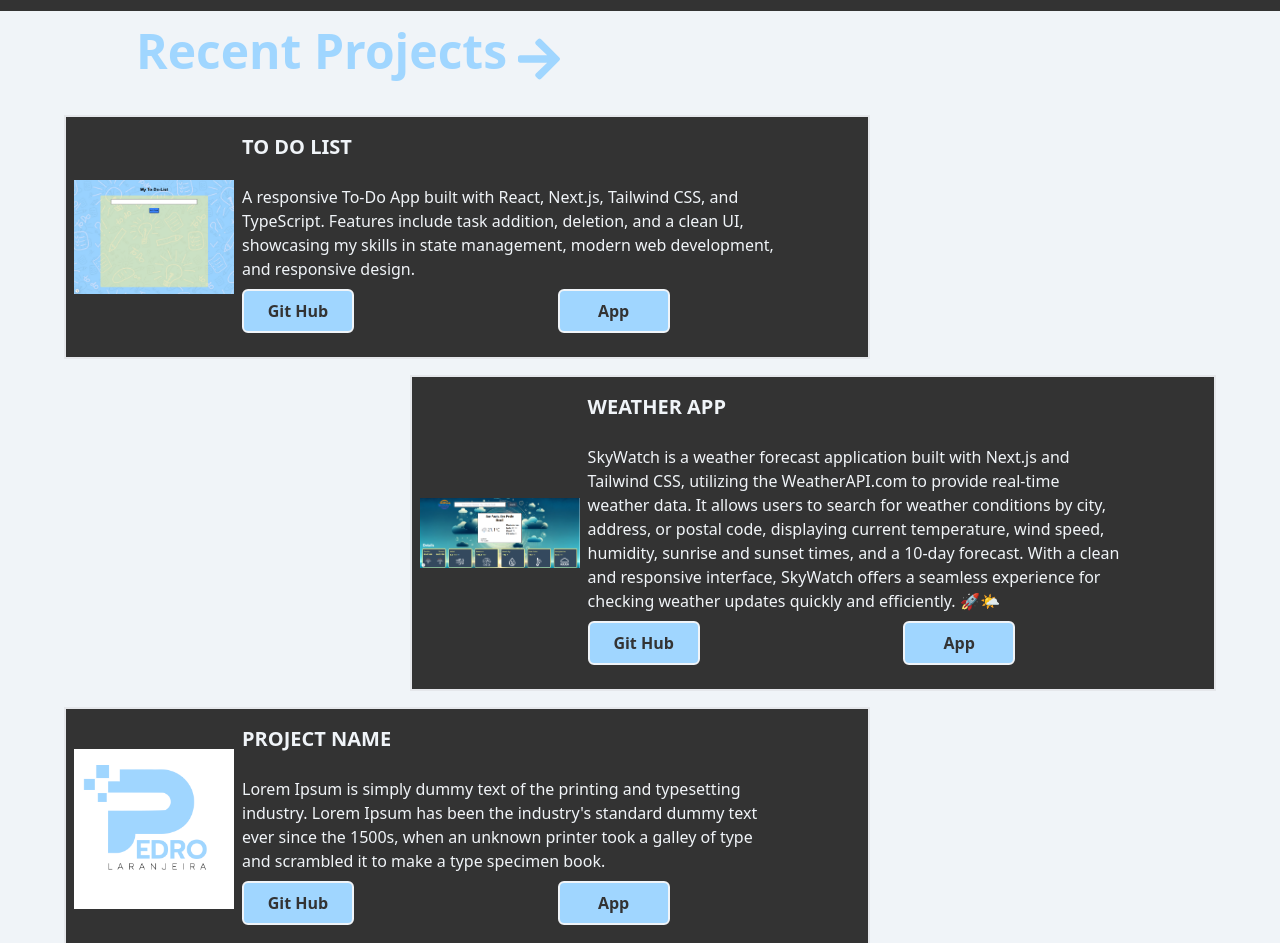
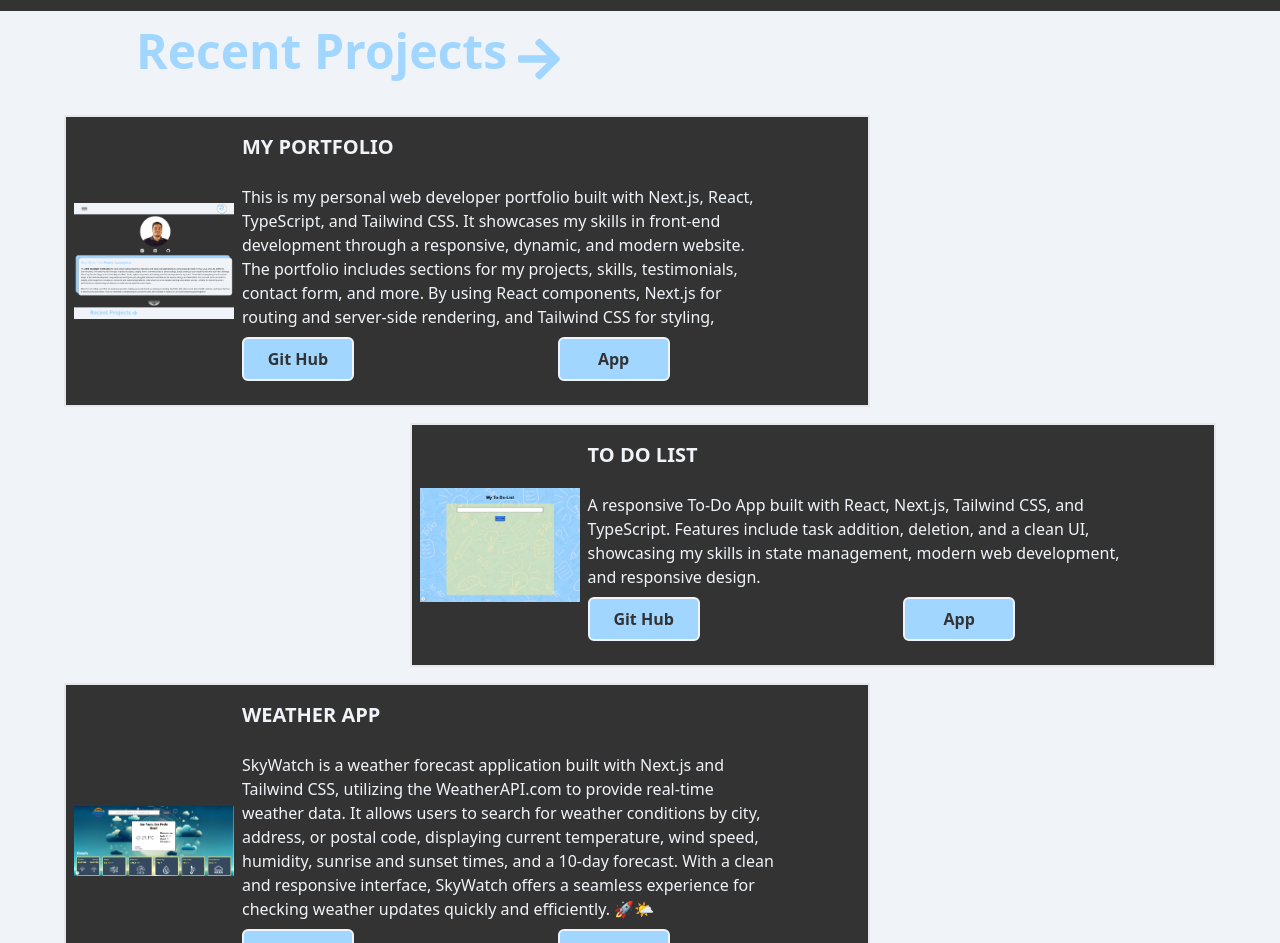
Before and after one commit to laranjeirapedro/new_portfolio, a Next.js app: page / in a window 1280 px wide. Shown: the part 940-1883 px from the top of the page. Built offline with nearby package versions, Linux system fonts and the light colour scheme.

Commit message:
[projects]: change and organize projects

```diff
--- a/src/app/components/SecondSection/SecondSection.tsx
+++ b/src/app/components/SecondSection/SecondSection.tsx
@@ -1,8 +1,8 @@
 import Image from "next/image";
 import { FaArrowRight } from "react-icons/fa";
-import ProjectImageOne from "../../../../public/to-do-list-thumbnail.webp";
-import ProjectImageTwo from "../../../../public/weather-app-thumbnail.png";
-import ProjectImageThree from "../../../../public/logo.png";
+import ProjectImageOne from "../../../../public/new-portfolio-thumbnail.png";
+import ProjectImageTwo from "../../../../public/to-do-list-thumbnail.webp";
+import ProjectImageThree from "../../../../public/weather-app-thumbnail.png";
 import ProjectImageFour from "../../../../public/logo.png";
 import ProjectImageFive from "../../../../public/logo.png";
 import Arrow from "../../../../public/arrow_light.svg";
@@ -19,11 +19,45 @@ export const SecondSection = () => {
         </section>
       </div>
 
+      <div className="mt-4 xl:mt-6 p-2 flex flex-col lg:flex-row items-center border-2 bg-[#333333]  lg:max-w-[70%]">
+        <div>
+          <Image
+            src={ProjectImageOne}
+            alt=""
+            className="max-w-36 lg:max-w-40 xl:max-w-48"
+          />
+        </div>
+        <article className="text-[#F0F4F8] lg:p-2 lg:max-w-[70%]">
+          <h4 className="font-bold text-xl 2xl:text-2xl">MY PORTFOLIO</h4>
+          <p className="pt-6 2xl:w-9/12 xl:text-xl 2xl:text-2xl">
+            This is my personal web developer portfolio built with Next.js,
+            React, TypeScript, and Tailwind CSS. It showcases my skills in
+            front-end development through a responsive, dynamic, and modern
+            website. The portfolio includes sections for my projects, skills,
+            testimonials, contact form, and more. By using React components,
+            Next.js for routing and server-side rendering, and Tailwind CSS for
+            styling,
+          </p>
+          <div className="py-2 xl:py-4 flex flex-row flex-nowrap justify-between items-center md:w-1/2 lg:w-4/5 xl:w-3/5 xl:text-xl">
+            <a href="https://github.com/laranjeirapedro/new_portfolio.git">
+              <button className="w-20 md:w-28 p-2 border-solid border-[#F0F4F8] border-2 rounded-md bg-[#A0D6FF] text-[#333333] font-bold">
+                Git Hub
+              </button>
+            </a>
+            <a href="https://pedro-laranjeira-portfolio.vercel.app/">
+              <button className="w-20 md:w-28 p-2 border-solid border-[#F0F4F8] border-2 rounded-md bg-[#A0D6FF] text-[#333333] font-bold">
+                App
+              </button>
+            </a>
+          </div>
+        </article>
+      </div>
+
       <div>
-        <div className="mt-4 xl:mt-6 p-2 flex flex-col lg:flex-row items-center border-2 bg-[#333333]  lg:max-w-[70%]">
+        <div className="mt-4 xl:mt-6 p-2 flex flex-col lg:flex-row items-center border-2 bg-[#333333]  lg:max-w-[70%] justify-self-end">
           <div>
             <Image
-              src={ProjectImageOne}
+              src={ProjectImageTwo}
               alt=""
               className="max-w-36 lg:max-w-40 xl:max-w-48"
             />
@@ -42,7 +76,7 @@ export const SecondSection = () => {
                   Git Hub
                 </button>
               </a>
-              <a href="">
+              <a href="https://portfolio-project-to-do-list.vercel.app/">
                 <button className="w-20 md:w-28 p-2 border-solid border-[#F0F4F8] border-2 rounded-md bg-[#A0D6FF] text-[#333333] font-bold">
                   App
                 </button>
@@ -51,10 +85,10 @@ export const SecondSection = () => {
           </article>
         </div>
 
-        <div className="mt-4 xl:mt-6 p-2 flex flex-col lg:flex-row items-center border-2 bg-[#333333]  lg:max-w-[70%] justify-self-end">
+        <div className="mt-4 xl:mt-6 p-2 flex flex-col lg:flex-row items-center border-2 bg-[#333333]  lg:max-w-[70%]">
           <div>
             <Image
-              src={ProjectImageTwo}
+              src={ProjectImageThree}
               alt=""
               className="max-w-36 lg:max-w-40 xl:max-w-48"
             />
@@ -77,7 +111,7 @@ export const SecondSection = () => {
                   Git Hub
                 </button>
               </a>
-              <a href="">
+              <a href="https://portfolio-project-weather-app.vercel.app/">
                 <button className="w-20 md:w-28 p-2 border-solid border-[#F0F4F8] border-2 rounded-md bg-[#A0D6FF] text-[#333333] font-bold">
                   App
                 </button>
@@ -86,38 +120,7 @@ export const SecondSection = () => {
           </article>
         </div>
 
-        <div className="mt-4 xl:mt-6 p-2 flex flex-col lg:flex-row items-center border-2 bg-[#333333]  lg:max-w-[70%]">
-          <div>
-            <Image
-              src={ProjectImageThree}
-              alt=""
-              className="max-w-36 lg:max-w-40 xl:max-w-48"
-            />
-          </div>
-          <article className="text-[#F0F4F8] lg:p-2 lg:max-w-[70%]">
-            <h4 className="font-bold text-xl 2xl:text-2xl">PROJECT NAME</h4>
-            <p className="pt-6 2xl:w-9/12 xl:text-xl 2xl:text-2xl">
-              Lorem Ipsum is simply dummy text of the printing and typesetting
-              industry. Lorem Ipsum has been the industry's standard dummy text
-              ever since the 1500s, when an unknown printer took a galley of
-              type and scrambled it to make a type specimen book.
-            </p>
-            <div className="py-2 xl:py-4 flex flex-row flex-nowrap justify-between items-center md:w-1/2 lg:w-4/5 xl:w-3/5 xl:text-xl">
-              <a href="https://github.com/laranjeirapedro/portfolio_project--to-do-list">
-                <button className="w-20 md:w-28 p-2 border-solid border-[#F0F4F8] border-2 rounded-md bg-[#A0D6FF] text-[#333333] font-bold">
-                  Git Hub
-                </button>
-              </a>
-              <a href="">
-                <button className="w-20 md:w-28 p-2 border-solid border-[#F0F4F8] border-2 rounded-md bg-[#A0D6FF] text-[#333333] font-bold">
-                  App
-                </button>
-              </a>
-            </div>
-          </article>
-        </div>
-
-        <div className="mt-4 xl:mt-6 p-2 flex flex-col lg:flex-row items-center border-2 bg-[#333333]  lg:max-w-[70%] justify-self-end">
+        {/* <div className="mt-4 xl:mt-6 p-2 flex flex-col lg:flex-row items-center border-2 bg-[#333333]  lg:max-w-[70%] justify-self-end">
           <div>
             <Image
               src={ProjectImageFour}
@@ -177,7 +180,7 @@ export const SecondSection = () => {
               </a>
             </div>
           </article>
-        </div>
+        </div> */}
       </div>
 
       <div className="flex justify-center pt-4 pb-4">
```
Also changed, not shown: public/new-portfolio-thumbnail.png (added), 1 other file (tests, documents, lock files or other folders).
